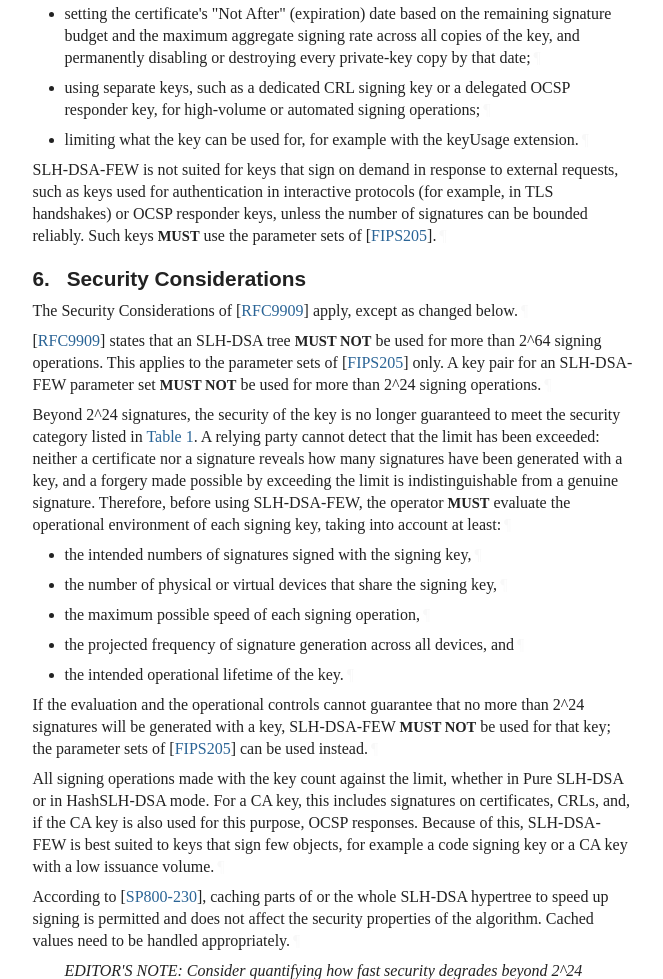
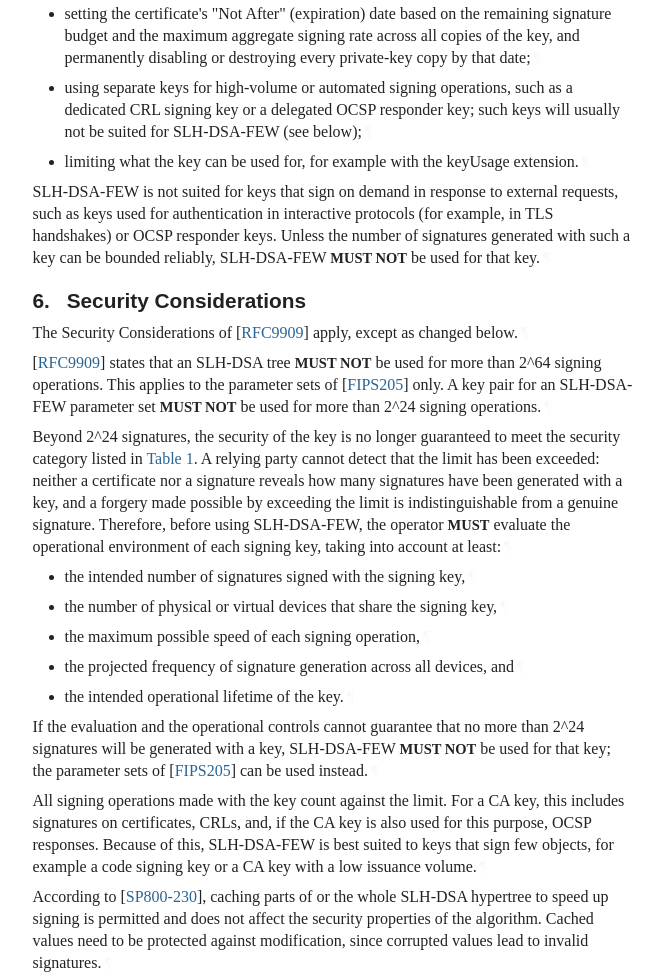
Before and after one commit to spec-workbench/x509-slhdsa-fewsigs, a plain HTML site: page initial-content/draft-kousidis-lamps-x509-slhdsa-fewsigs.html in a window 1280 px wide. Shown: the part 4290-5269 px from the top of the page, without its empty margins (92-755 px from the left). Drawn offline with Linux system fonts and the light colour scheme; a web font is replaced by a local one.

Commit message:
Script updating gh-pages from 3369cc8. [ci skip]

```diff
--- a/initial-content/draft-kousidis-lamps-x509-slhdsa-fewsigs.html
+++ b/initial-content/draft-kousidis-lamps-x509-slhdsa-fewsigs.html
@@ -1471,9 +1471,9 @@ across all copies of the key, and permanently disabling or destroying
 every private-key copy by that date;<a href="#section-5-3.4.1" class="pilcrow">¶</a></p>
 </li>
         <li class="normal" id="section-5-3.5">
-          <p id="section-5-3.5.1">using separate keys, such as a dedicated CRL signing key or a
-delegated OCSP responder key, for high-volume or automated signing
-operations;<a href="#section-5-3.5.1" class="pilcrow">¶</a></p>
+          <p id="section-5-3.5.1">using separate keys for high-volume or automated signing operations,
+such as a dedicated CRL signing key or a delegated OCSP responder key;
+such keys will usually not be suited for SLH-DSA-FEW (see below);<a href="#section-5-3.5.1" class="pilcrow">¶</a></p>
 </li>
         <li class="normal" id="section-5-3.6">
           <p id="section-5-3.6.1">limiting what the key can be used for, for example with the keyUsage
@@ -1482,9 +1482,9 @@ extension.<a href="#section-5-3.6.1" class="pilcrow">¶</a></p>
       </ul>
 <p id="section-5-4">SLH-DSA-FEW is not suited for keys that sign on demand in response to
 external requests, such as keys used for authentication in interactive
-protocols (for example, in TLS handshakes) or OCSP responder keys, unless
-the number of signatures can be bounded reliably. Such keys <span class="bcp14">MUST</span> use
-the parameter sets of <span>[<a href="#FIPS205" class="cite xref">FIPS205</a>]</span>.<a href="#section-5-4" class="pilcrow">¶</a></p>
+protocols (for example, in TLS handshakes) or OCSP responder keys.
+Unless the number of signatures generated with such a key can be
+bounded reliably, SLH-DSA-FEW <span class="bcp14">MUST NOT</span> be used for that key.<a href="#section-5-4" class="pilcrow">¶</a></p>
 </section>
 </div>
 <div id="sec-cons">
@@ -1509,7 +1509,7 @@ operational environment of each signing key, taking into account at
 least:<a href="#section-6-3" class="pilcrow">¶</a></p>
 <ul class="normal">
 <li class="normal" id="section-6-4.1">
-          <p id="section-6-4.1.1">the intended numbers of signatures signed with the signing key,<a href="#section-6-4.1.1" class="pilcrow">¶</a></p>
+          <p id="section-6-4.1.1">the intended number of signatures signed with the signing key,<a href="#section-6-4.1.1" class="pilcrow">¶</a></p>
 </li>
         <li class="normal" id="section-6-4.2">
           <p id="section-6-4.2.1">the number of physical or virtual devices that share the signing key,<a href="#section-6-4.2.1" class="pilcrow">¶</a></p>
@@ -1528,8 +1528,8 @@ and<a href="#section-6-4.4.1" class="pilcrow">¶</a></p>
 <p id="section-6-5">If the evaluation and the operational controls cannot guarantee that no
 more than 2^24 signatures will be generated with a key, SLH-DSA-FEW <span class="bcp14">MUST NOT</span> be used for that key; the parameter sets of <span>[<a href="#FIPS205" class="cite xref">FIPS205</a>]</span> can be used
 instead.<a href="#section-6-5" class="pilcrow">¶</a></p>
-<p id="section-6-6">All signing operations made with the key count against the limit,
-whether in Pure SLH-DSA or in HashSLH-DSA mode. For a CA key, this
+<p id="section-6-6">All signing operations made with the key count against the limit.
+For a CA key, this
 includes signatures on certificates, CRLs, and, if the CA key is also
 used for this purpose, OCSP responses.
 Because of this, SLH-DSA-FEW is best suited to keys that sign few
@@ -1537,7 +1537,9 @@ objects, for example a code signing key or a CA key with a low issuance
 volume.<a href="#section-6-6" class="pilcrow">¶</a></p>
 <p id="section-6-7">According to <span>[<a href="#SP800-230" class="cite xref">SP800-230</a>]</span>, caching parts of or the whole SLH-DSA
 hypertree to speed up signing is permitted and does not affect the
-security properties of the algorithm. Cached values need to be handled appropriately.<a href="#section-6-7" class="pilcrow">¶</a></p>
+security properties of the algorithm. Cached values need to be
+protected against modification, since corrupted values lead to invalid
+signatures.<a href="#section-6-7" class="pilcrow">¶</a></p>
 <aside id="section-6-8">
         <p id="section-6-8.1">EDITOR'S NOTE: Consider quantifying how fast security degrades beyond
 2^24 signatures, based on the analysis of <span>[<a href="#SP800-230" class="cite xref">SP800-230</a>]</span> or the
@@ -1600,7 +1602,7 @@ by NIST <span>[<a href="#CSOR" class="cite xref">CSOR</a>]</span> and not by IAN
 <dd class="break"></dd>
 <dt id="SP800-230">[SP800-230]</dt>
         <dd>
-<span class="refAuthor">Moody, D.</span> and <span class="refAuthor">Q. Dang</span>, <span class="refTitle">"Additional SLH-DSA Parameter Sets for Limited-Signature Use Cases"</span>, <span class="seriesInfo">NIST SP 800-230 ipd (Initial Public Draft)</span>, <time datetime="2026-04-13" class="refDate">13 April 2026</time>, <span>&lt;<a href="https://doi.org/10.6028/NIST.SP.800-230.ipd">https://doi.org/10.6028/NIST.SP.800-230.ipd</a>&gt;</span>. </dd>
+<span class="refAuthor">Dang, Q.</span> and <span class="refAuthor">D. Moody</span>, <span class="refTitle">"Additional SLH-DSA Parameter Sets for Limited-Signature Use Cases"</span>, <span class="seriesInfo">NIST SP 800-230 ipd (Initial Public Draft)</span>, <time datetime="2026-04-13" class="refDate">13 April 2026</time>, <span>&lt;<a href="https://doi.org/10.6028/NIST.SP.800-230.ipd">https://doi.org/10.6028/NIST.SP.800-230.ipd</a>&gt;</span>. </dd>
 <dd class="break"></dd>
 <dt id="X680">[X680]</dt>
         <dd>
```
Also changed, not shown: initial-content/draft-kousidis-lamps-x509-slhdsa-fewsigs.txt.
